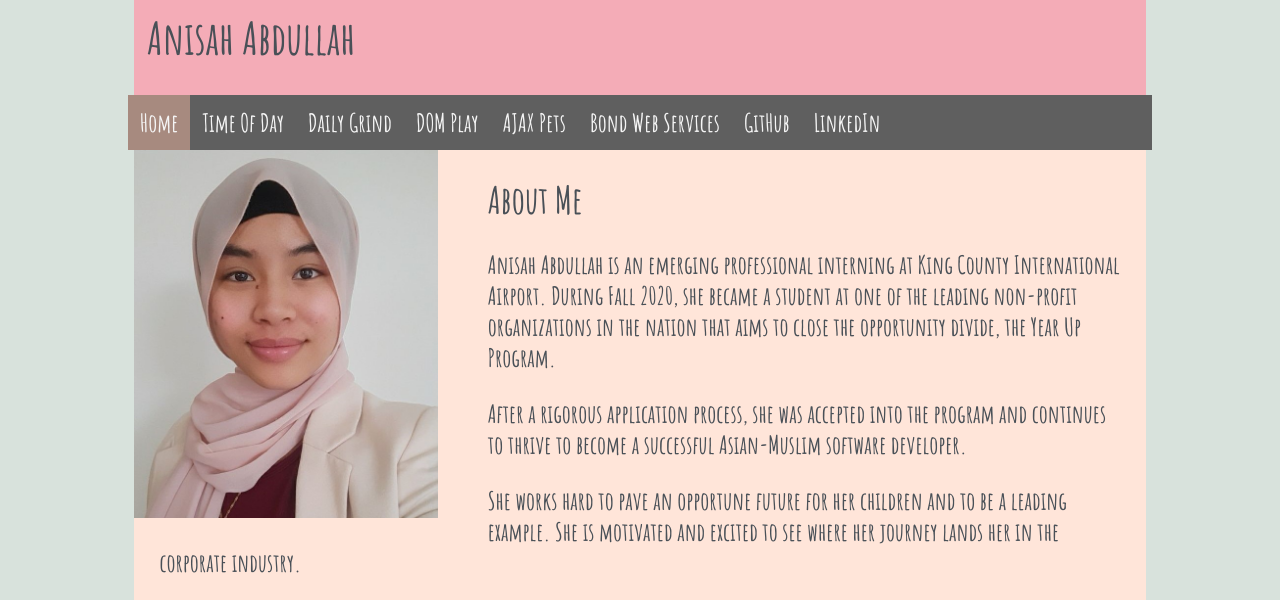
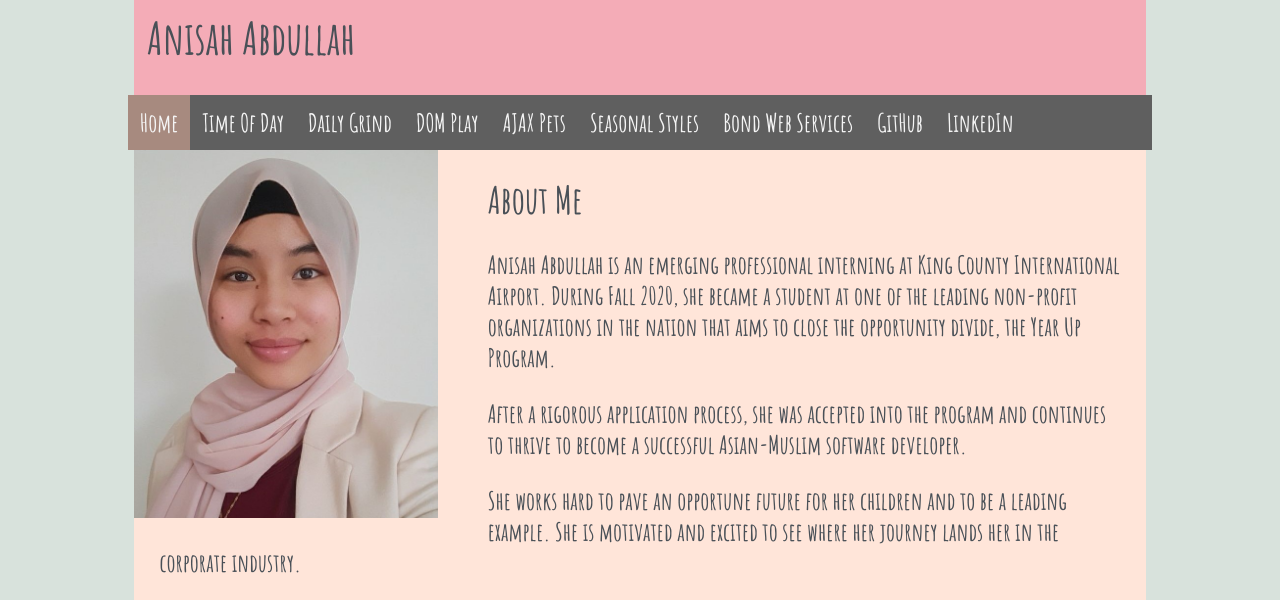
Before and after one commit to anisahabdu/portal, a plain HTML site: page index.html in a window 1280 px wide. Shown: the part 186-786 px from the top of the page. Drawn offline with Linux system fonts and the light colour scheme.

Commit message:
Adds Season Styles link

```diff
--- a/index.html
+++ b/index.html
@@ -20,6 +20,7 @@
             <a href="https://anisahabdu.github.io/daily-grind/" target="_blank">Daily Grind</a>
             <a href="https://anisahabdu.github.io/dom-play/" target="_blank">DOM Play</a>
             <a href="https://anisahabdu.github.io/ajax-pets/" target="_blank">AJAX Pets</a>
+            <a href="https://anisahabdu.github.io/seasonal-styles/" target="_blank">Seasonal Styles</a>
             <a href="https://anisahabdu.github.io/bond-web-service/" target="_blank">Bond Web Services</a>
             <a href="https://github.com/anisahabdu" target="_blank">GitHub</a>
             <a href="https://www.linkedin.com/in/anisah-abdullah-845b611b0/" target="_blank">LinkedIn</a>
```
